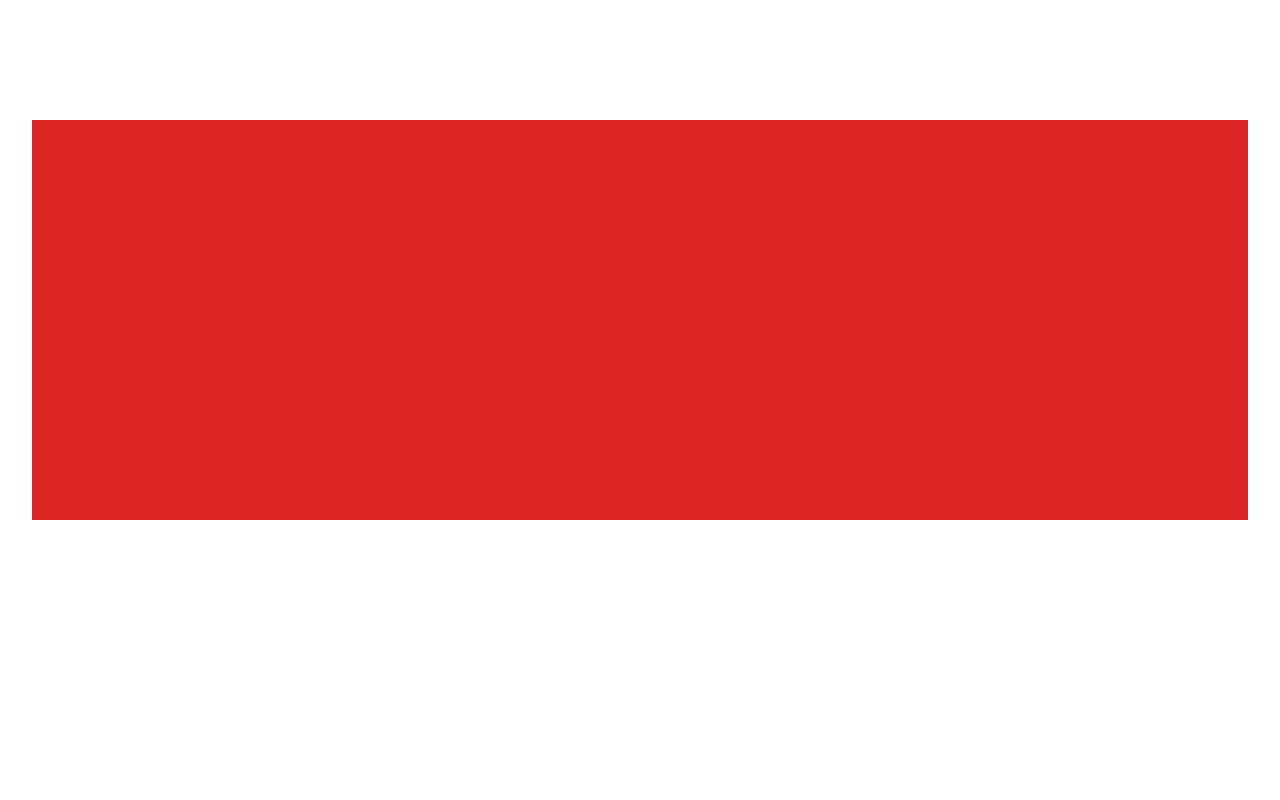
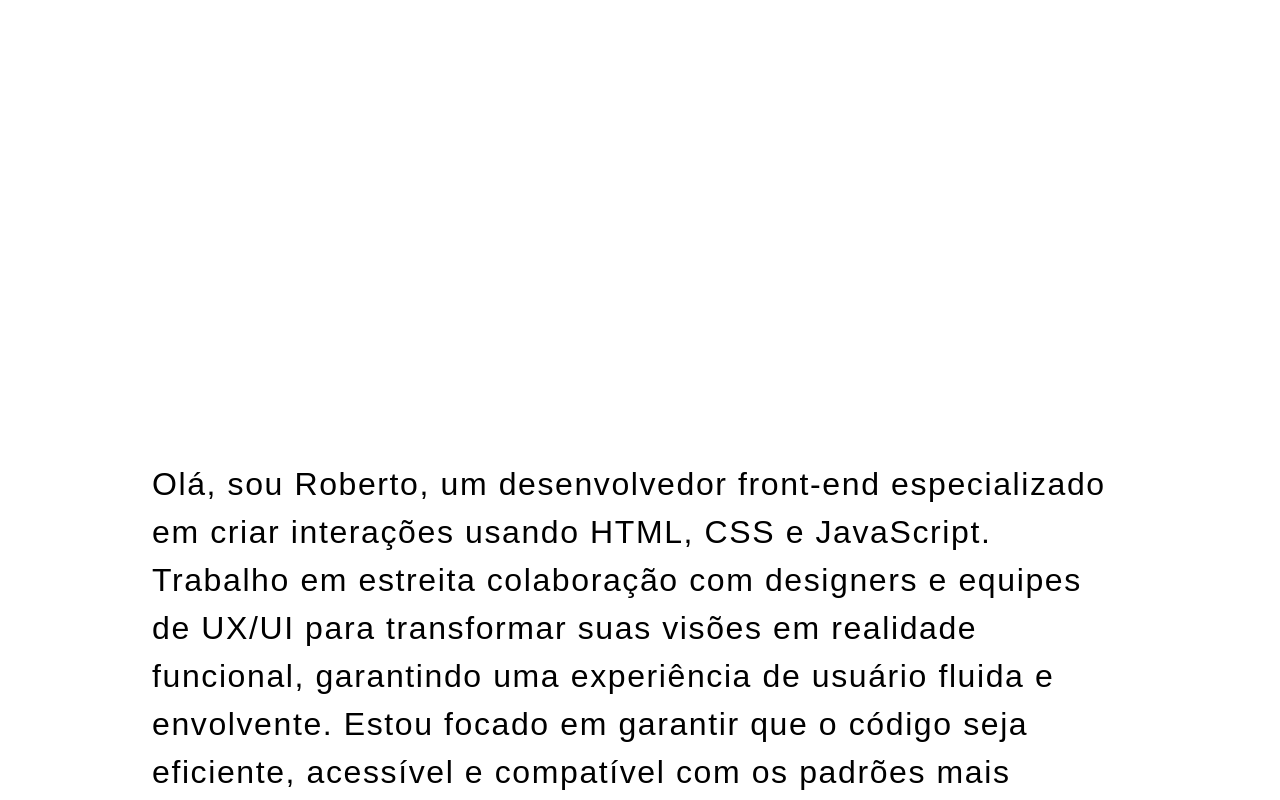
Before and after one commit to robnasq/lessproc, a React (Vite) app: page / in a window 1280 px wide. Shown: the part 740-1540 px from the top of the page. Built offline with nearby package versions, Linux system fonts and the light colour scheme.

Commit message:
adcionado efeito de blur ao texto de about me

```diff
--- a/src/pages/home/Home.jsx
+++ b/src/pages/home/Home.jsx
@@ -1,20 +1,21 @@
 import React from 'react';
-import { motion, useScroll } from "framer-motion"
+import { motion, useScroll } from 'framer-motion';
 
 import { AboutMe } from './components/AboutMe';
 
 export const Home = () => {
-
-  const { scrollYProgress} = useScroll()
+  const { scrollYProgress } = useScroll();
   return (
-
     <div className="bg-white">
-      <motion.div className=' origin-[0%] bg-black fixed -top-1 left-0 h-[10px] w-full z-50' style={{ scale: scrollYProgress}} />
-      <header className="fixed z-50 flex font-extralight  w-full justify-between px-8 pt-10 text-black">
+      <motion.div
+        className=" fixed -top-1 left-0 z-50 h-[10px] w-full origin-[0%] bg-black"
+        style={{ scale: scrollYProgress }}
+      />
+      <header className="fixed z-50 flex w-full  justify-between px-8 pt-10 font-extralight text-black">
         <span>
           <a href="#"> hello </a>
         </span>
-        <span className="flex flex-col text-[20px] tracking-wide font-extralight ">
+        <span className="flex flex-col text-[20px] font-extralight tracking-wide ">
           <a className=" hover:underline" href="#">
             sobre
           </a>
--- a/src/pages/home/components/AboutMe.jsx
+++ b/src/pages/home/components/AboutMe.jsx
@@ -1,19 +1,36 @@
-import React, { useEffect, useState } from 'react';
-import { motion } from 'framer-motion';
+import React, { useEffect, useState, useRef } from 'react';
 
 export const AboutMe = () => {
+  const [isCentered, setIsCentered] = useState(false);
+  const pRef = useRef(null);
+
+  useEffect(() => {
+    const handleScroll = () => {
+      const pPosition = pRef.current.getBoundingClientRect();
+      const windowHeight = window.innerHeight;
+
+      const pTop = pPosition.top;
+      const pBottom = pPosition.bottom;
+
+      const isInView = pTop >= 0 && pBottom <= windowHeight;
+
+      setIsCentered(isInView);
+    };
+
+    window.addEventListener('scroll', handleScroll);
+
+    return () => {
+      window.removeEventListener('scroll', handleScroll);
+    };
+  }, []);
+
   return (
-    <section className="relative z-[20] h-[100%] bg-white bg-opacity-[0%] px-8 pb-[160px] pt-[60px]">
-      <motion.div
-        className="h-[50vh] bg-red-600 "
-        initial={{ opacity: 0 }}
-        animate={{ opacity: 1 }}
-      />
+    <section className="relative z-20 h-full bg-white bg-opacity-0 px-8 pb-160 pt-60">
       <div
         id="blurredComponent"
-        className="relative ml-[auto] mr-auto mt-[250px] flex   h-screen w-full items-center justify-center sm:mt-[100px]"
+        className={`relative ml-auto mr-auto transition-all duration-300  mt-250 flex h-screen w-full items-center justify-center sm:mt-100 ${!isCentered ? 'filter blur-[4px]' : ''}`}
       >
-        <p className="font-plus-jakarta-sans px-[120px] text-start text-[48px] font-extralight  leading-[1.357em] tracking-wider text-[#000] sm:text-[32px]">
+        <p ref={pRef} className="font-plus-jakarta-sans px-[120px] text-start text-[48px] font-extralight leading-1.[357em] tracking-wider text-black sm:text-[32px]">
           Olá, sou Roberto, um desenvolvedor front-end especializado em criar
           interações usando HTML, CSS e JavaScript. Trabalho em estreita
           colaboração com designers e equipes de UX/UI para transformar suas
```
